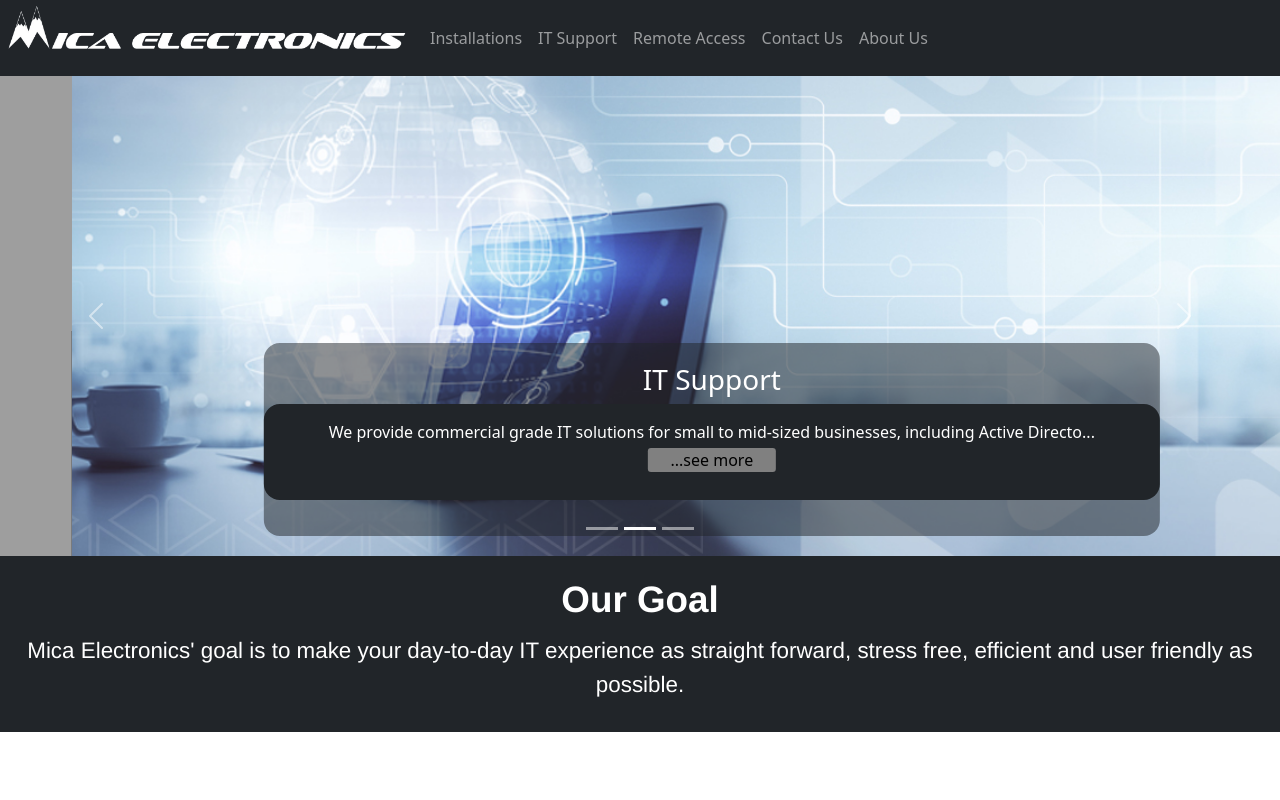
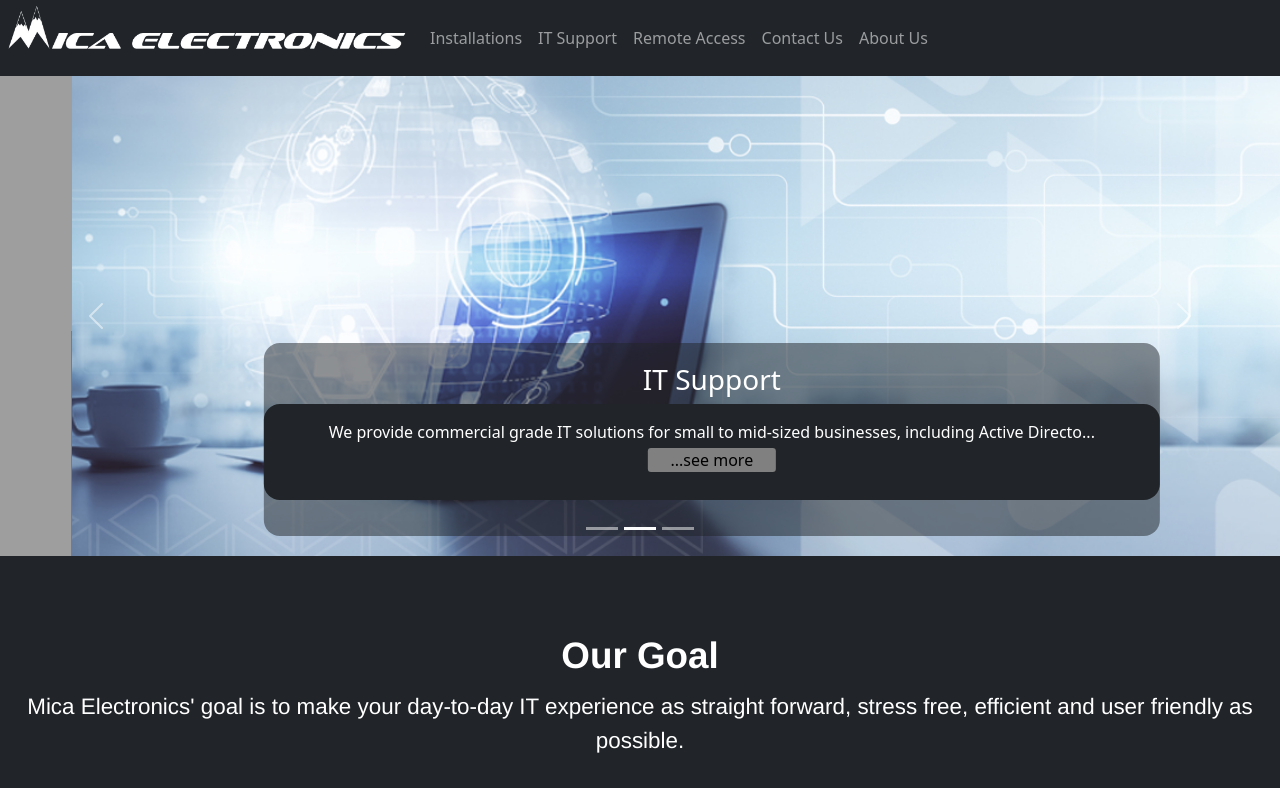
Before and after one commit to Bdempsey03/mica, a React (Create React App) app in the folder mica/: page / in a window 1280 px wide. Built offline with nearby package versions, Linux system fonts and the light colour scheme; grey boxes are pictures that could not be loaded.

Commit message:
Changed carousel height to work on wide monitors

```diff
--- a/mica/src/App.css
+++ b/mica/src/App.css
@@ -1,6 +1,11 @@
 
 :root {
   --main-bg-color:(rgba(33,37,41,1));
+  height: 100%;
+  width: 100%;
+}
+html, body {
+
 }
 .App {
   text-align: center;
@@ -29,7 +34,7 @@
 
 .Carousel{
   position:relative;
-  height:40em;
+  height: 87vh;
   width:100%;
 }
 .expandButtonTextClass {
```
